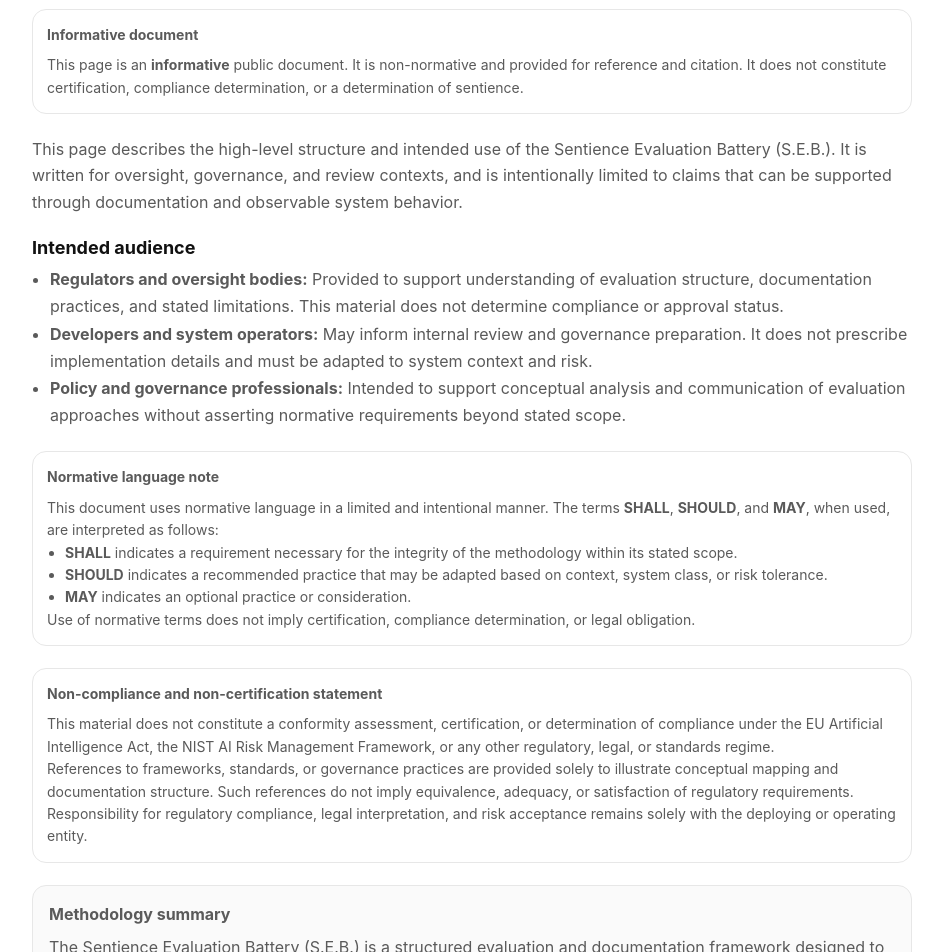
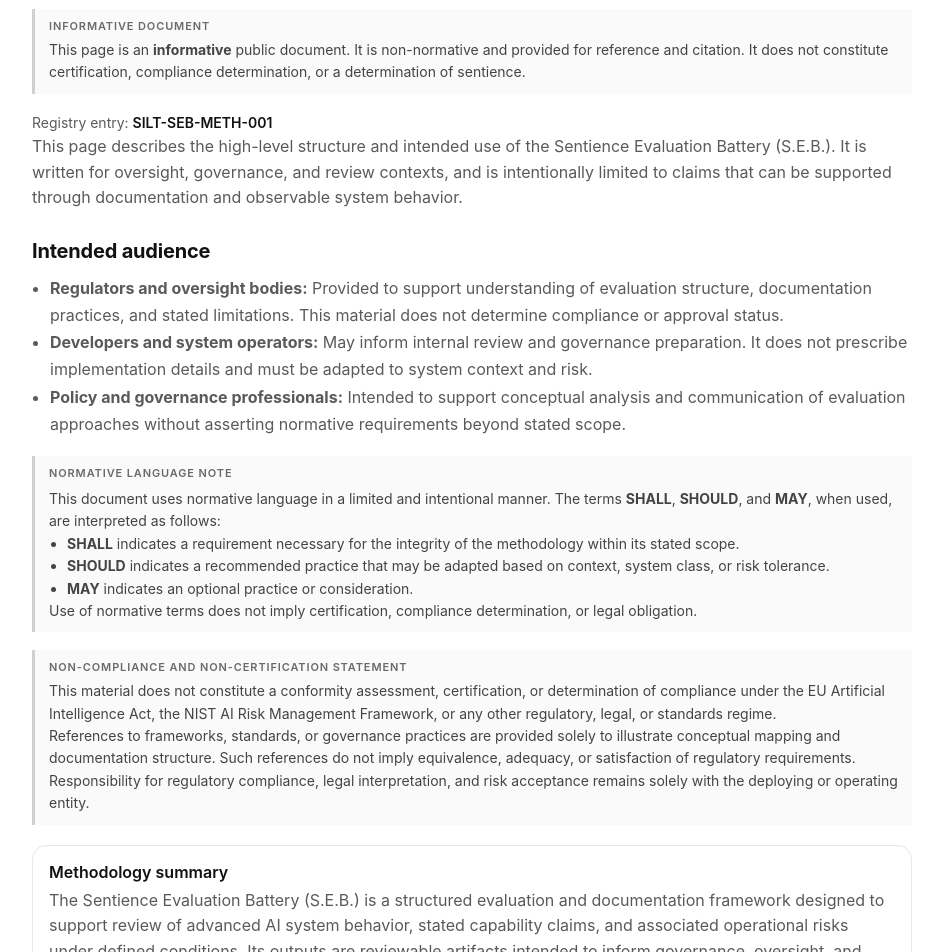
Before and after one commit to neuronomocon-bit/silt-site, a Next.js app: page /methodology in a window 1280 px wide. Shown: the part 320-1272 px from the top of the page, without its empty margins (136-1079 px from the left). Built offline with nearby package versions, Linux system fonts and the light colour scheme.

Commit message:
Add registry backlinks to Methodology and Public Example

```diff
--- a/src/app/methodology/page.tsx
+++ b/src/app/methodology/page.tsx
@@ -21,13 +21,21 @@ export default function MethodologyPage() {
         effectiveDate={EFFECTIVE_DATE}
         note="This document describes S.E.B. structure and intent. It is not a standard, certification, or compliance instrument."
       />
-<Callout title="Informative document">
-  <p style={{ margin: 0 }}>
-    This page is an <strong>informative</strong> public document. It is non-normative and provided
-    for reference and citation. It does not constitute certification, compliance determination, or
-    a determination of sentience.
-  </p>
-</Callout>
+
+      <Callout title="Informative document">
+        <p style={{ margin: 0 }}>
+          This page is an <strong>informative</strong> public document. It is non-normative and
+          provided for reference and citation. It does not constitute certification, compliance
+          determination, or a determination of sentience.
+        </p>
+      </Callout>
+
+      <MutedP style={{ fontSize: 14, marginTop: 10 }}>
+        Registry entry:{" "}
+        <a href="/registry" style={{ color: "#111", textDecoration: "none", fontWeight: 600 }}>
+          SILT-SEB-METH-001
+        </a>
+      </MutedP>
 
       <MutedP>
         This page describes the high-level structure and intended use of the Sentience Evaluation
@@ -44,9 +52,9 @@ export default function MethodologyPage() {
           not determine compliance or approval status.
         </li>
         <li>
-          <strong>Developers and system operators:</strong> May inform internal review and governance
-          preparation. It does not prescribe implementation details and must be adapted to system
-          context and risk.
+          <strong>Developers and system operators:</strong> May inform internal review and
+          governance preparation. It does not prescribe implementation details and must be adapted
+          to system context and risk.
         </li>
         <li>
           <strong>Policy and governance professionals:</strong> Intended to support conceptual
@@ -59,8 +67,8 @@ export default function MethodologyPage() {
         <>
           <p style={{ marginTop: 8 }}>
             This document uses normative language in a limited and intentional manner. The terms{" "}
-            <strong>SHALL</strong>, <strong>SHOULD</strong>, and <strong>MAY</strong>, when used, are
-            interpreted as follows:
+            <strong>SHALL</strong>, <strong>SHOULD</strong>, and <strong>MAY</strong>, when used,
+            are interpreted as follows:
           </p>
           <ul style={{ paddingLeft: 18 }}>
             <li>
@@ -84,7 +92,7 @@ export default function MethodologyPage() {
 
       <Callout title="Non-compliance and non-certification statement">
         <>
-          <p style={{ marginTop: 8 }}>
+          <p style={{ marginTop: 0 }}>
             This material does not constitute a conformity assessment, certification, or
             determination of compliance under the EU Artificial Intelligence Act, the NIST AI Risk
             Management Framework, or any other regulatory, legal, or standards regime.
@@ -104,8 +112,8 @@ export default function MethodologyPage() {
       <StrongBox title="Methodology summary">
         The Sentience Evaluation Battery (S.E.B.) is a structured evaluation and documentation
         framework designed to support review of advanced AI system behavior, stated capability
-        claims, and associated operational risks under defined conditions. Its outputs are reviewable
-        artifacts intended to inform governance, oversight, and external communication.
+        claims, and associated operational risks under defined conditions. Its outputs are
+        reviewable artifacts intended to inform governance, oversight, and external communication.
       </StrongBox>
 
       <H2>Intended scope</H2>
@@ -143,9 +151,9 @@ export default function MethodologyPage() {
 
       <H2>Standards and governance alignment</H2>
       <MutedP>
-        S.E.B. is designed to support alignment with common risk management and governance frameworks.
-        Mapping to specific standards is provided via supplementary materials and does not imply
-        equivalence or certification.
+        S.E.B. is designed to support alignment with common risk management and governance
+        frameworks. Mapping to specific standards is provided via supplementary materials and does
+        not imply equivalence or certification.
       </MutedP>
 
       <H2>Dashboard (planned)</H2>
@@ -164,7 +172,6 @@ export default function MethodologyPage() {
         <a href="/example">S.E.B. public example</a>.
       </MutedP>
 
-      {/* PART 2: Per-document change log */}
       <hr style={{ margin: "32px 0", borderColor: "#e7e7e7" }} />
 
       <H2>Change log</H2>
@@ -174,6 +181,10 @@ export default function MethodologyPage() {
           description of the Sentience Evaluation Battery methodology, scope, and exclusions.
         </li>
       </ul>
+
+      <MutedP style={{ fontSize: 14, marginTop: 10 }}>
+        Back to <a href="/registry">Document Registry</a>.
+      </MutedP>
     </PageWrap>
   );
 }
--- a/src/components/ui.tsx
+++ b/src/components/ui.tsx
@@ -1,96 +1,124 @@
 import React from "react";
 
-export function PageWrap({
-  children,
-  maxWidth = 880,
-}: {
-  children: React.ReactNode;
-  maxWidth?: number;
-}) {
-  return <div style={{ maxWidth }}>{children}</div>;
+/* ---------- Layout ---------- */
+
+export function PageWrap({ children }: { children: React.ReactNode }) {
+  return <div style={{ maxWidth: 880 }}>{children}</div>;
 }
 
+/* ---------- Typography ---------- */
+
 export function H2({ children }: { children: React.ReactNode }) {
-  return <h2 style={{ fontSize: 18, margin: "22px 0 8px" }}>{children}</h2>;
+  return (
+    <h2
+      style={{
+        marginTop: 28,
+        marginBottom: 12,
+        fontSize: 20,
+        letterSpacing: "-0.01em",
+      }}
+    >
+      {children}
+    </h2>
+  );
 }
 
-export function MutedP({
-  children,
-  style,
-}: {
-  children: React.ReactNode;
-  style?: React.CSSProperties;
-}) {
+export function MutedP({ children, style }: { children: React.ReactNode; style?: React.CSSProperties }) {
   return (
-    <p style={{ color: "#5a5a5a", lineHeight: 1.65, marginTop: 0, ...style }}>
+    <p
+      style={{
+        color: "#5a5a5a",
+        lineHeight: 1.6,
+        ...style,
+      }}
+    >
       {children}
     </p>
   );
 }
 
-export function StrongBox({
-  title,
-  children,
-}: {
-  title: React.ReactNode;
-  children: React.ReactNode;
-}) {
+/* ---------- Containers ---------- */
+
+export function StrongBox({ title, children }: { title: string; children: React.ReactNode }) {
   return (
     <div
       style={{
         border: "1px solid #e7e7e7",
         borderRadius: 14,
         padding: 16,
-        background: "#fafafa",
-        margin: "22px 0",
-        color: "#5a5a5a",
-        lineHeight: 1.6,
+        margin: "20px 0",
+        background: "#ffffff",
       }}
     >
-      <strong>{title}</strong>
-      <div style={{ marginTop: 8 }}>{children}</div>
+      <div
+        style={{
+          fontWeight: 600,
+          marginBottom: 6,
+        }}
+      >
+        {title}
+      </div>
+      <div style={{ color: "#5a5a5a", lineHeight: 1.6 }}>{children}</div>
     </div>
   );
 }
+
+/* ---------- Callouts (document status / notices) ---------- */
 
 export function Callout({
   title,
   children,
 }: {
-  title: React.ReactNode;
+  title: string;
   children: React.ReactNode;
 }) {
   return (
-    <section
+    <div
       style={{
-        border: "1px solid #e7e7e7",
-        borderRadius: 14,
-        padding: 14,
-        background: "#ffffff",
-        color: "#5a5a5a",
-        fontSize: 14,
-        lineHeight: 1.6,
-        margin: "22px 0",
+        borderLeft: "3px solid #d0d0d0",
+        padding: "10px 14px",
+        margin: "18px 0",
+        background: "#fafafa",
       }}
     >
-      <strong>{title}</strong>
-      <div style={{ marginTop: 8 }}>{children}</div>
-    </section>
+      <div
+        style={{
+          fontSize: 11,
+          letterSpacing: "0.08em",
+          textTransform: "uppercase",
+          color: "#6a6a6a",
+          marginBottom: 6,
+          fontWeight: 600,
+        }}
+      >
+        {title}
+      </div>
+
+      <div
+        style={{
+          fontSize: 14,
+          lineHeight: 1.6,
+          color: "#444",
+        }}
+      >
+        {children}
+      </div>
+    </div>
   );
 }
 
+/* ---------- Indicators ---------- */
+
 export function Dot({ active }: { active: boolean }) {
   return (
-    <span
+    <div
       aria-hidden="true"
       style={{
-        display: "inline-block",
         width: 10,
         height: 10,
         borderRadius: 999,
         border: "1px solid #cfcfcf",
-        background: active ? "#111" : "#fff",
-        verticalAlign: "middle",
+        background: active ? "#111" : "#ffffff",
       }}
     />
   );
```
Also changed, not shown: src/app/example/page.tsx (+40 -25 lines).
